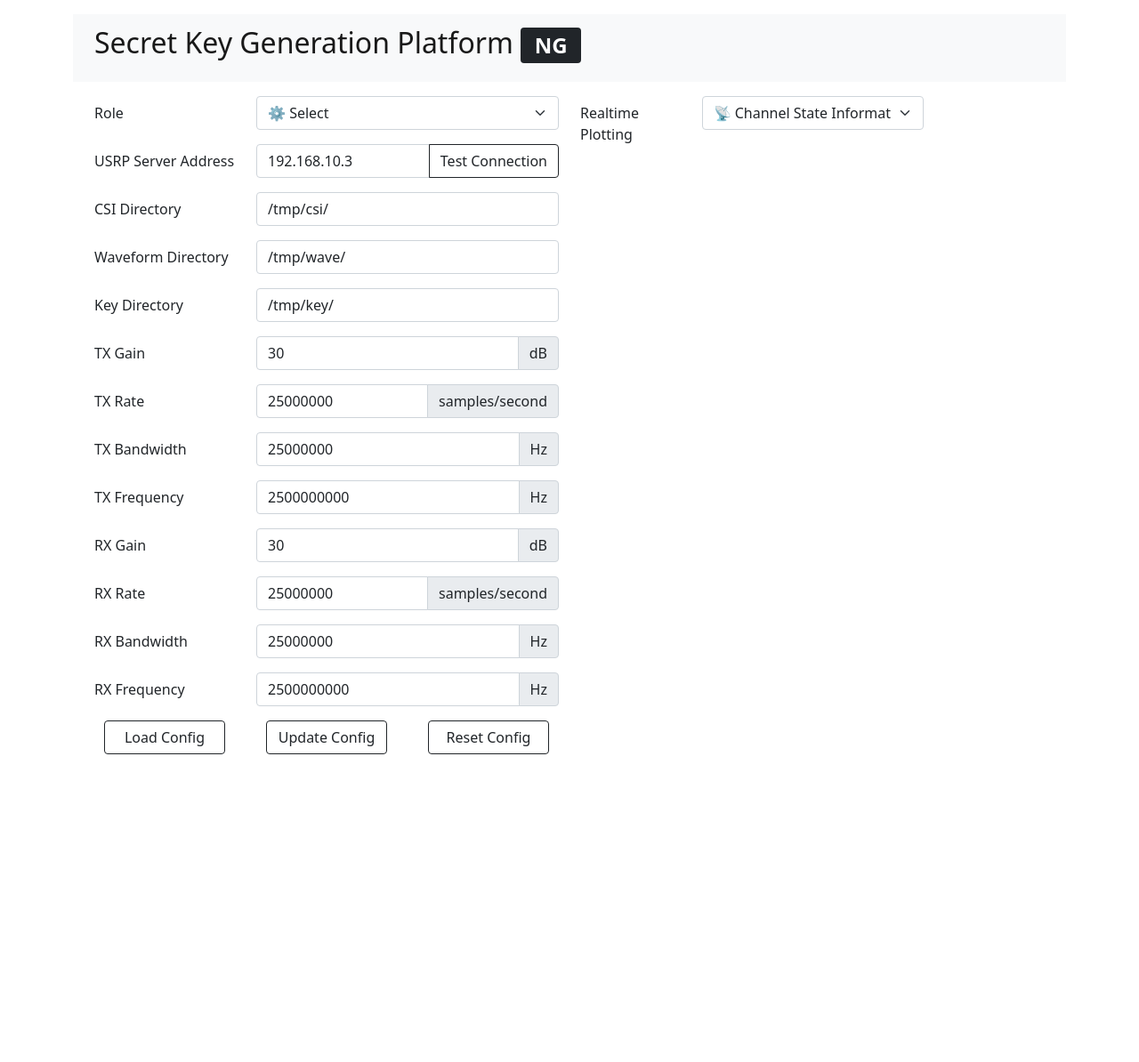
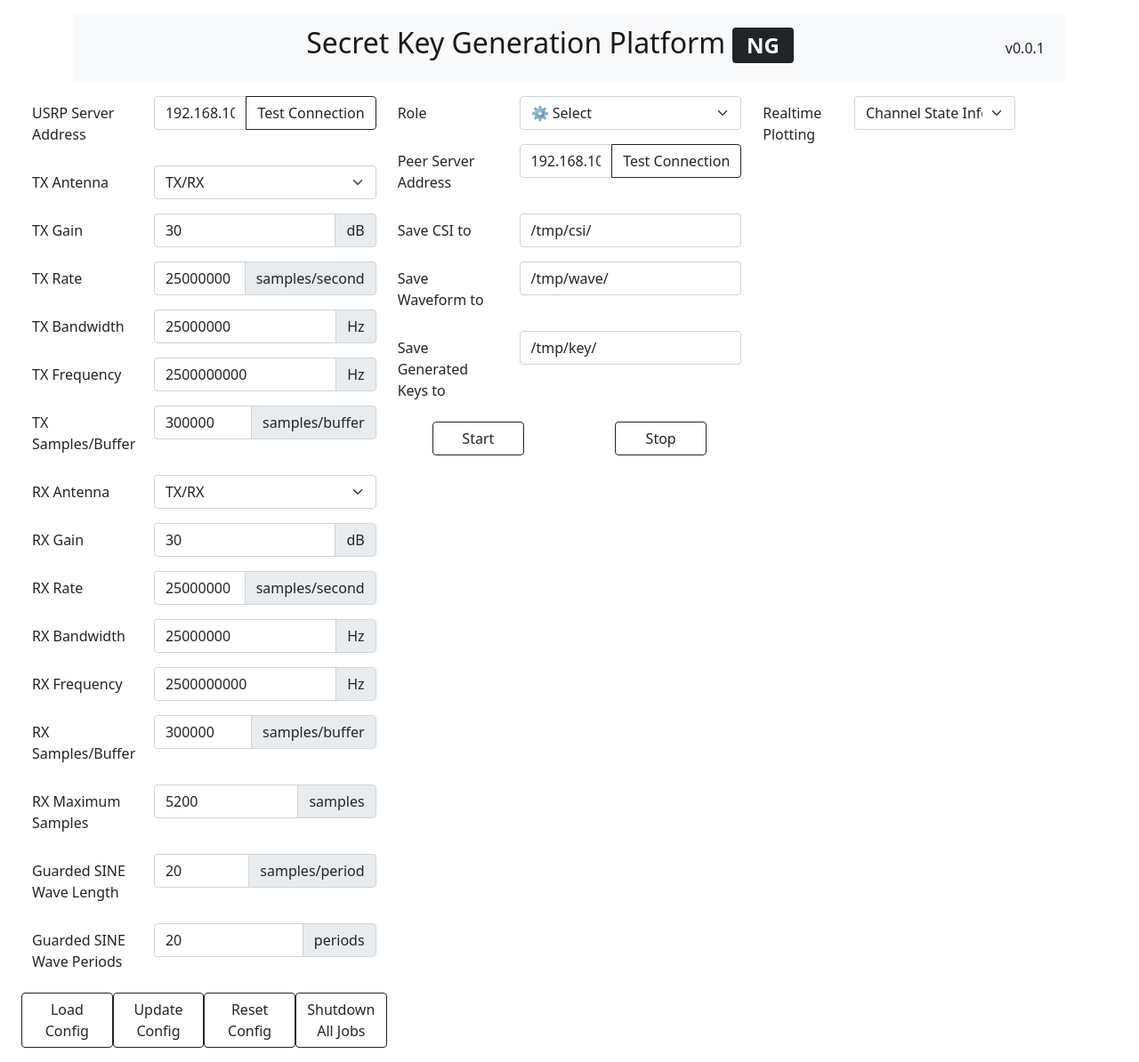
Before and after one commit to oh-my-physec/skg-client, a Flask app: page / in a window 1280 px wide. Shown: the whole page at 89% size. Before the commit the page ends 848 px from the top, so only its background shows below. Run offline with Flask 2, Linux system fonts and the light colour scheme; some libraries are stand-ins or nearby versions.

Commit message:
Huge improvement.

```diff
--- a/static/js/skg-client.js
+++ b/static/js/skg-client.js
@@ -12,7 +12,7 @@
     alert("[ERROR] " + msg);
 }
 
-function skg_test_connection() {
+function skg_usrp_server_test_connection() {
     if (!socket.connected) {
 	alert_error("socket.io is not connected");
     }
@@ -32,13 +32,25 @@
 }
 
 function skg_load_config() {
-    alert_info("Config is loaded")
+    alert_info("Config is loaded");
 }
 
 function skg_update_config() {
-    alert_info("Config is updated")
+    alert_info("Config is updated");
 }
 
 function skg_reset_config() {
-    alert_info("Config is reset")
+    alert_info("Config is reset");
 }
+
+function skg_shutdown_all_jobs() {
+    alert_info("All jobs is stopped");
+}
+
+function skg_peer_server_test_connection() {
+    alert_info("Peer Server is connected");
+}
+
+function skg_skg_platform_server_test_connection() {
+    alert_info("SKG Platform Server is connected");
+}
--- a/templates/index.html
+++ b/templates/index.html
@@ -13,30 +13,18 @@
 
   <body>
     <div class="container mt-3">
-      <nav class="navbar navbar-expand-lg navbar-light bg-light px-4">
-	<a class="navbar-brand">
+      <nav class="navbar navbar-expand-xxl navbar-light bg-light px-4">
+	<a class="navbar-brand mx-auto">
 	  <h2> Secret Key Generation Platform <span class="badge bg-dark">NG</span> </h2>
 	</a>
+	<span> v0.0.1 </span>
       </nav>
     </div>
 
-    <div class="container mt-3 mr-3">
+    <div class="container-fluid mt-3">
       <div class="row align-items-start px-4">
 	<!-- Control panel -->
-	<div class="col">
-	  <!-- Role select -->
-	  <div class="mb-3 row">
-	    <label for="role-form" class="col-sm-4 col-form-label"> Role </label>
-	    <div class="col-sm-8">
-	      <select class="form-select" id="role-form">
-		<option selected> ⚙ Select</option>
-		<option value="alice"> 👩 Alice </option>
-		<option value="bob"> 👨 Bob </option>
-		<option value="eve"> 😈 Eve </option>
-	      </select>
-	    </div>
-	  </div>
-
+	<div class="col-4">
 	  <!-- USRP Server Address -->
 	  <div class="mb-3 row">
 	    <label for="usrp-server-addr-form" class="col-sm-4 col-form-label"> USRP Server Address </label>
@@ -44,34 +32,20 @@
 	      <div class="input-group">
 		<input type="text" class="form-control" id="usrp-server-addr-form" value="192.168.10.3">
 		<button type="button" class="btn btn-outline-dark" id="test-usrp-server-connection-button"
-			onclick="skg_test_connection()">
+			onclick="skg_usrp_server_test_connection()">
 		  Test Connection
 		</button>
 	      </div>
 	    </div>
 	  </div>
 
-	  <!-- CSI Directory -->
+	  <!-- TX Antenna -->
 	  <div class="mb-3 row">
-	    <label for="csi-directory-form" class="col-sm-4 col-form-label"> CSI Directory </label>
+	    <label for="tx-antenna-form" class="col-sm-4 col-form-label"> TX Antenna </label>
 	    <div class="col-sm-8">
-	      <input type="text" class="form-control" id="csi-directory-form" value="/tmp/csi/">
-	    </div>
-	  </div>
-
-	  <!-- Waveform Directory -->
-	  <div class="mb-3 row">
-	    <label for="waveform-directory-form" class="col-sm-4 col-form-label"> Waveform Directory </label>
-	    <div class="col-sm-8">
-	      <input type="text" class="form-control" id="waveform-directory-form" value="/tmp/wave/">
-	    </div>
-	  </div>
-
-	  <!-- Generated Key Directory -->
-	  <div class="mb-3 row">
-	    <label for="generated-key-directory-form" class="col-sm-4 col-form-label"> Key Directory </label>
-	    <div class="col-sm-8">
-	      <input type="text" class="form-control" id="generated-key-directory-form" value="/tmp/key/">
+	      <select class="form-select" id="tx-antenna-form">
+		<option selected value="txrx"> TX/RX </option>
+	      </select>
 	    </div>
 	  </div>
 
@@ -119,6 +93,28 @@
 	    </div>
 	  </div>
 
+	  <!-- TX Samples Per Buffer -->
+	  <div class="mb-3 row">
+	    <label for="usrp-tx-spb-form" class="col-sm-4 col-form-label"> TX Samples/Buffer </label>
+	    <div class="col-sm-8">
+	      <div class="input-group">
+		<input type="text" class="form-control" id="usrp-tx-spb-form" value="300000">
+		<span class="input-group-text"> samples/buffer </span>
+	      </div>
+	    </div>
+	  </div>
+
+	  <!-- RX Antenna -->
+	  <div class="mb-3 row">
+	    <label for="rx-antenna-form" class="col-sm-4 col-form-label"> RX Antenna </label>
+	    <div class="col-sm-8">
+	      <select class="form-select" id="rx-antenna-form">
+		<option selected value="txrx"> TX/RX </option>
+		<option value="rx2"> RX2 </option>
+	      </select>
+	    </div>
+	  </div>
+
 	  <!-- RX Gain -->
 	  <div class="mb-3 row">
 	    <label for="usrp-rx-gain-range-form" class="col-sm-4 col-form-label"> RX Gain </label>
@@ -163,6 +159,54 @@
 	    </div>
 	  </div>
 
+	  <!-- RX Samples Per Buffer -->
+	  <div class="mb-3 row">
+	    <label for="usrp-rx-spb-form" class="col-sm-4 col-form-label"> RX Samples/Buffer </label>
+	    <div class="col-sm-8">
+	      <div class="input-group">
+		<input type="text" class="form-control" id="usrp-rx-spb-form" value="300000">
+		<span class="input-group-text"> samples/buffer </span>
+	      </div>
+	    </div>
+	  </div>
+
+	  <!-- RX Maximum Samples -->
+	  <div class="mb-3 row">
+	    <label for="usrp-rx-maximum-samples-form" class="col-sm-4 col-form-label"> RX Maximum Samples </label>
+	    <div class="col-sm-8">
+	      <div class="input-group">
+		<input type="text" class="form-control" id="usrp-rx-maximum-samples-form" value="5200">
+		<span class="input-group-text"> samples </span>
+	      </div>
+	    </div>
+	  </div>
+
+	  <!-- TX Prefixed Sine Sample/Period -->
+	  <div class="mb-3 row">
+	    <label for="usrp-tx-prefix-sine-length-form" class="col-sm-4 col-form-label">
+	      Guarded SINE Wave Length
+	    </label>
+	    <div class="col-sm-8">
+	      <div class="input-group">
+		<input type="text" class="form-control" id="usrp-tx-prefix-sine-length-form" value="20">
+		<span class="input-group-text"> samples/period </span>
+	      </div>
+	    </div>
+	  </div>
+
+	  <!-- TX Prefixed Sine Periods -->
+	  <div class="mb-3 row">
+	    <label for="usrp-tx-prefix-sine-periods-form" class="col-sm-4 col-form-label">
+	      Guarded SINE Wave Periods
+	    </label>
+	    <div class="col-sm-8">
+	      <div class="input-group">
+		<input type="text" class="form-control" id="usrp-tx-prefix-sine-periods-form" value="20">
+		<span class="input-group-text"> periods </span>
+	      </div>
+	    </div>
+	  </div>
+
 	  <!-- Update and Reset buttons -->
 	  <div class="mb-3 row justify-content-around">
 	    <button type="button" class="btn btn-outline-dark col-sm-3" onclick="skg_load_config()">
@@ -174,18 +218,86 @@
 	    <button type="button" class="btn btn-outline-dark col-sm-3" onclick="skg_reset_config()">
 	      Reset Config
 	    </button>
+
+	    <button type="button" class="btn btn-outline-dark col-sm-3" onclick="skg_shutdown_all_jobs()">
+	      Shutdown All Jobs
+	    </button>
 	  </div>
 	</div>
 
+	<div class="col-4">
+	  <!-- Role select -->
+	  <div class="mb-3 row">
+	    <label for="role-form" class="col-sm-4 col-form-label"> Role </label>
+	    <div class="col-sm-8">
+	      <select class="form-select" id="role-form">
+		<option selected> ⚙ Select</option>
+		<option value="alice"> 👩 Alice </option>
+		<option value="bob"> 👨 Bob </option>
+		<option value="eve"> 😈 Eve </option>
+	      </select>
+	    </div>
+	  </div>
+
+	  <!-- Peer Server Address -->
+	  <div class="mb-3 row">
+	    <label for="peer-server-addr-form" class="col-sm-4 col-form-label"> Peer Server Address </label>
+	    <div class="col-sm-8">
+	      <div class="input-group">
+		<input type="text" class="form-control" id="peer-server-addr-form" value="192.168.10.3">
+		<button type="button" class="btn btn-outline-dark" id="test-peer-server-connection-button"
+			onclick="skg_peer_server_test_connection()">
+		  Test Connection
+		</button>
+	      </div>
+	    </div>
+	  </div>
+
+	  <!-- CSI Directory -->
+	  <div class="mb-3 row">
+	    <label for="csi-directory-form" class="col-sm-4 col-form-label"> Save CSI to </label>
+	    <div class="col-sm-8">
+	      <input type="text" class="form-control" id="csi-directory-form" value="/tmp/csi/">
+	    </div>
+	  </div>
+
+	  <!-- Waveform Directory -->
+	  <div class="mb-3 row">
+	    <label for="waveform-directory-form" class="col-sm-4 col-form-label"> Save Waveform to </label>
+	    <div class="col-sm-8">
+	      <input type="text" class="form-control" id="waveform-directory-form" value="/tmp/wave/">
+	    </div>
+	  </div>
+
+	  <!-- Generated Key Directory -->
+	  <div class="mb-3 row">
+	    <label for="generated-key-directory-form" class="col-sm-4 col-form-label"> Save Generated Keys to </label>
+	    <div class="col-sm-8">
+	      <input type="text" class="form-control" id="generated-key-directory-form" value="/tmp/key/">
+	    </div>
+	  </div>
+
+	  <!-- Update and Reset buttons -->
+	  <div class="mb-3 row justify-content-around">
+	    <button type="button" class="btn btn-outline-dark col-sm-3" onclick="skg_load_config()">
+	      Start
+	    </button>
+	    <button type="button" class="btn btn-outline-dark col-sm-3" onclick="skg_update_config()">
+	      Stop
+	    </button>
+	  </div>
+
+	</div>
+
 	<!-- Plots and some other information -->
-	<div class="col">
+	<div class="col-4">
 	  <!-- Plotting Options -->
 	  <div class="mb-3 row">
 	    <label for="role-form" class="col-sm-3 col-form-label"> Realtime Plotting </label>
 	    <div class="col-sm-6">
 	      <select class="form-select" id="role-form">
-		<option selected value="csi"> 📡 Channel State Information </option>
-		<option value="fft"> 📶 Fast Fourier Transform </option>
+		<option selected value="csi"> Channel State Information </option>
+		<option value="fft"> Fast Fourier Transform </option>
 	      </select>
 	    </div>
 	  </div>
```
Also changed, not shown: static/css/overwrite-default.css (added).
